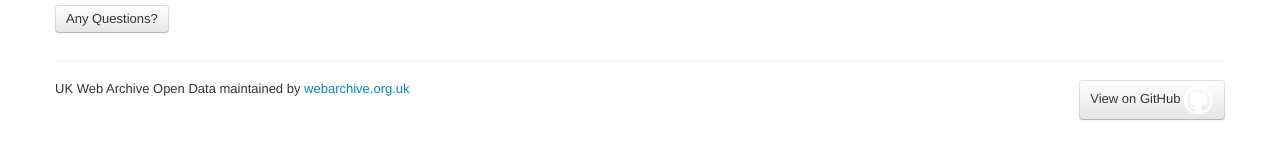
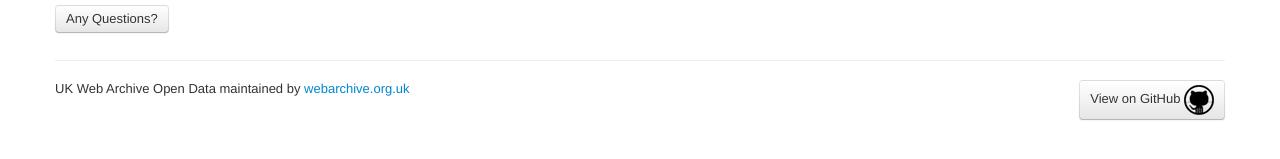
Before and after one commit to ukwa/opendata, a Jekyll site: the page built from index.md, in a window 1280 px wide. Shown: the part 675-834 px from the top of the page. Built offline with Jekyll 4.4.1, drawn with Linux system fonts in a browser that asks for light colours.

Commit message:
Switched to original blacktocat.

```diff
--- a/_layouts/bootstrap.html
+++ b/_layouts/bootstrap.html
@@ -145,7 +145,7 @@ background: #008282;
       <hr>
 
       <footer>
-        <a class="btn" href="https://github.com/ukwa/opendata" style="float:right;">View on GitHub <img src="{{ site.baseurl }}/images/blacktocat.png"/></a>
+        <a class="btn" href="https://github.com/ukwa/opendata" style="float:right;">View on GitHub <img src="{{ site.baseurl }}/images/blacktocat-sml.png"/></a>
         <p class="copyright">UK Web Archive Open Data maintained by <a href="http://www.webarchive.org.uk/">webarchive.org.uk</a></p>
       </footer>
 
```
Also changed, not shown: images/blacktocat-sml.png (added), images/blacktocat.png.
